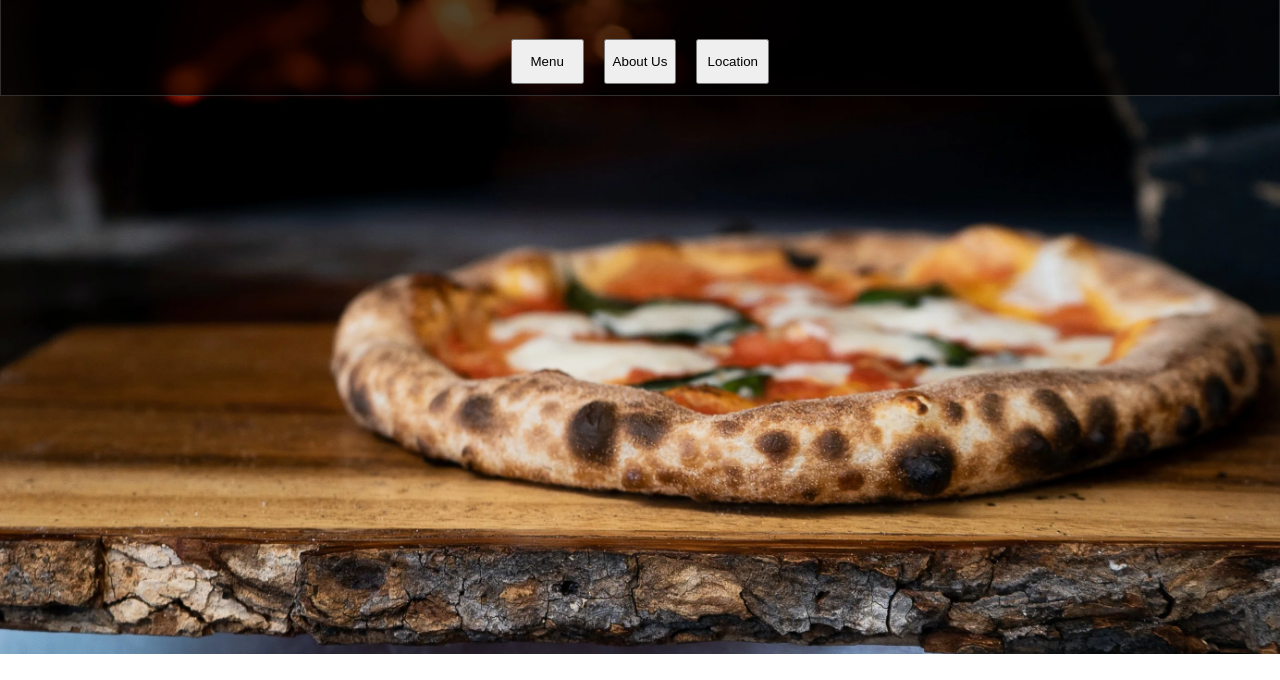
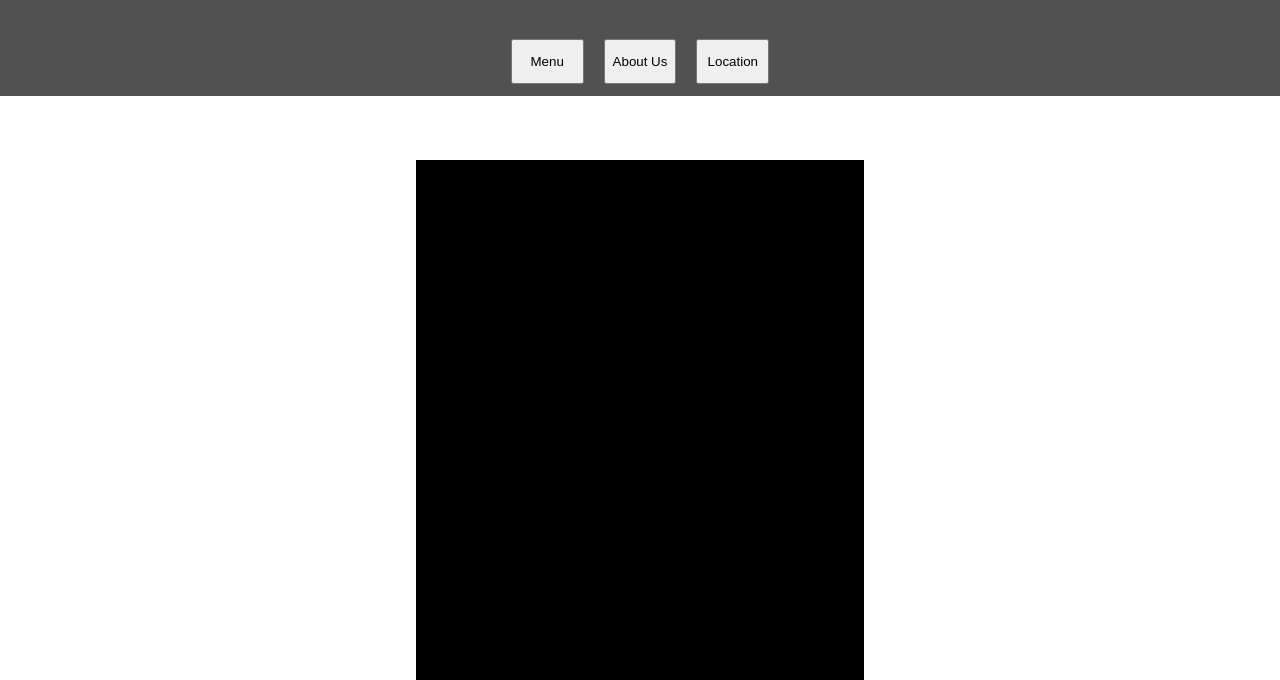
Before and after one commit to kamron-dev/restaurant-page, a plain HTML site: page index.html in a window 1280 px wide. Shown: the part 146-826 px from the top of the page. Before the commit the page ends 800 px from the top, so only its background shows below. Drawn offline with nearby package versions, Linux system fonts and the light colour scheme; a web font is replaced by a local one.

Commit message:
centered the div at last

```diff
--- a/main.js
+++ b/main.js
@@ -1 +1 @@
-(()=>{"use strict";console.log("working!"),document.addEventListener("DOMContentLoaded",(()=>{const e=document.querySelector("#content");!function(){const t=document.createElement("header");t.setAttribute("id","header");const n=document.createElement("h1");n.setAttribute("id","placeName"),n.textContent="Mama Pizza!",t.appendChild(n),e.appendChild(t)}(),function(){const e=document.createElement("nav"),t=document.createElement("button"),n=document.createElement("button"),o=document.createElement("button");t.textContent="Menu",e.appendChild(t),n.textContent="About Us",e.appendChild(n),o.textContent="Location",e.appendChild(o),header.appendChild(e)}()}))})();
+(()=>{"use strict";console.log("working!"),document.addEventListener("DOMContentLoaded",(()=>{const e=document.querySelector("#content");!function(){const t=document.createElement("header");t.setAttribute("id","header");const n=document.createElement("h1");n.setAttribute("id","placeName"),n.textContent="Mama Pizza!",t.appendChild(n),e.appendChild(t)}(),function(){const e=document.createElement("nav"),t=document.createElement("button"),n=document.createElement("button"),o=document.createElement("button");t.textContent="Menu",e.appendChild(t),n.textContent="About Us",e.appendChild(n),o.textContent="Location",e.appendChild(o),header.appendChild(e)}(),function(){const t=document.createElement("div");t.setAttribute("id","content-Div"),e.appendChild(t)}()}))})();
--- a/style.css
+++ b/style.css
@@ -11,22 +11,27 @@ html {
 }
 
 body {
-    background-image: url("./pic.png");
+   /* background-image: url("./pic.png"); */
     margin: 0;
     padding: 0;
     background-size: cover;
     background-position: center;
     background-repeat: no-repeat;
     height: 100vh;
+    display: flex;
+    flex-direction: column;
+
 }
 #header {
     background-color: var(--transparent-black);
     height: 30vh;
+    width: 100vw;
     display: flex;
     flex-direction: column;
     align-items: center;
     justify-content: space-around;
     border: 1px solid var(--border-color);
+
 }
 
 button {
@@ -41,3 +46,19 @@ h1 {
     font-style: italic;
     color: var(--white-font);
 }
+
+#content-Div {
+    width: 35vw;
+    height: 65vh;
+    background-color: black;
+    margin-top: 4rem;
+
+
+}
+
+div#content {
+    display: flex;
+    justify-items: center;
+    align-items: center;
+    flex-direction: column;
+}
```
